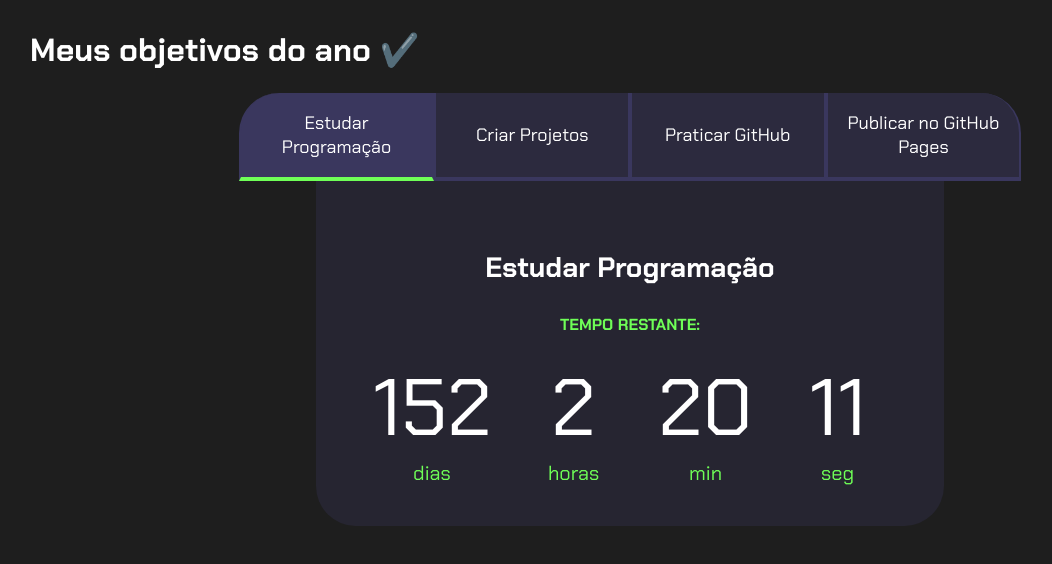
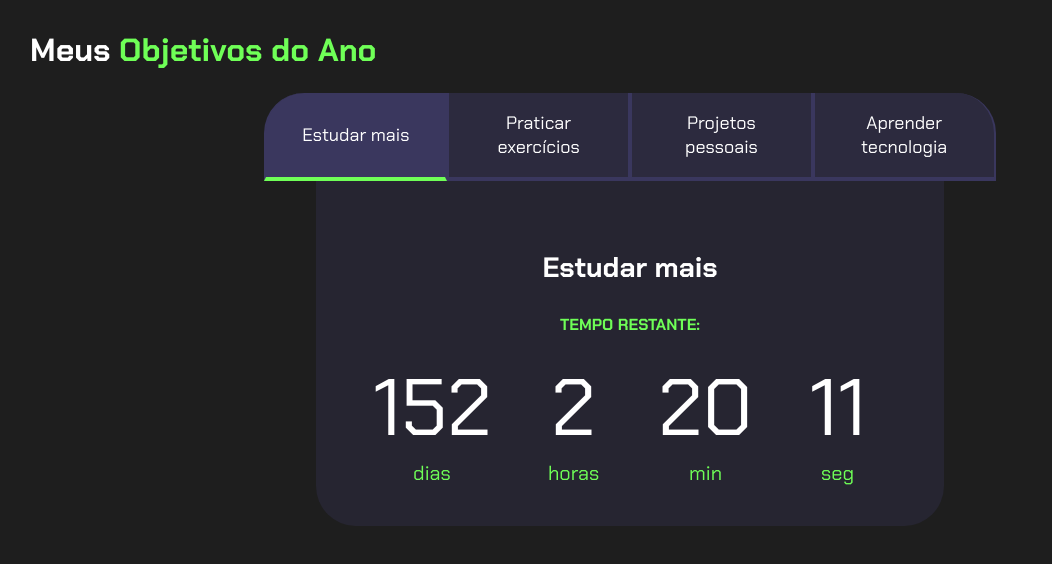
Before and after one commit to Jogador2108/ContagemInterativa, a plain HTML site: page index.html in a window 1280 px wide. Shown: the whole page, without its empty margins (10-1062 px from the left). Drawn offline with Linux system fonts and the light colour scheme.

Commit message:
Update index.html

```diff
--- a/index.html
+++ b/index.html
@@ -3,21 +3,23 @@
 <head>
     <meta charset="UTF-8">
     <title>Contagem Interativa</title>
+    <meta name="viewport" content="width=device-width, initial-scale=1.0">
     <link rel="stylesheet" href="style.css">
 </head>
 <body>
-    <div class="conteudo-principal">
-        <h1 class="titulo-principal">Meus objetivos do ano <span>✔️</span></h1>
-        <div class="botoes">
-            <button class="botao ativo">Estudar Programação</button>
-            <button class="botao">Criar Projetos</button>
-            <button class="botao">Praticar GitHub</button>
-            <button class="botao">Publicar no GitHub Pages</button>
-        </div>
+    <main class="conteudo-principal">
+        <h1 class="titulo-principal">Meus <span>Objetivos do Ano</span></h1>
 
-        <div class="abas-textos">
+        <section class="botoes">
+            <button class="botao ativo">Estudar mais</button>
+            <button class="botao">Praticar exercícios</button>
+            <button class="botao">Projetos pessoais</button>
+            <button class="botao">Aprender tecnologia</button>
+        </section>
+
+        <section class="abas-textos">
             <div class="aba-conteudo ativo">
-                <h3 class="aba-conteudo-titulo-principal">Estudar Programação</h3>
+                <h3 class="aba-conteudo-titulo-principal">Estudar mais</h3>
                 <h4 class="aba-conteudo-titulo-secundario">Tempo restante:</h4>
                 <div class="contador">
                     <div class="contador-digito">
@@ -40,7 +42,7 @@
             </div>
 
             <div class="aba-conteudo">
-                <h3 class="aba-conteudo-titulo-principal">Criar Projetos</h3>
+                <h3 class="aba-conteudo-titulo-principal">Praticar exercícios</h3>
                 <h4 class="aba-conteudo-titulo-secundario">Tempo restante:</h4>
                 <div class="contador">
                     <div class="contador-digito">
@@ -63,7 +65,7 @@
             </div>
 
             <div class="aba-conteudo">
-                <h3 class="aba-conteudo-titulo-principal">Praticar GitHub</h3>
+                <h3 class="aba-conteudo-titulo-principal">Projetos pessoais</h3>
                 <h4 class="aba-conteudo-titulo-secundario">Tempo restante:</h4>
                 <div class="contador">
                     <div class="contador-digito">
@@ -86,7 +88,7 @@
             </div>
 
             <div class="aba-conteudo">
-                <h3 class="aba-conteudo-titulo-principal">Publicar no GitHub Pages</h3>
+                <h3 class="aba-conteudo-titulo-principal">Aprender tecnologia</h3>
                 <h4 class="aba-conteudo-titulo-secundario">Tempo restante:</h4>
                 <div class="contador">
                     <div class="contador-digito">
@@ -107,8 +109,8 @@
                     </div>
                 </div>
             </div>
-        </div>
-    </div>
+        </section>
+    </main>
 
     <script src="script.js"></script>
 </body>
```
